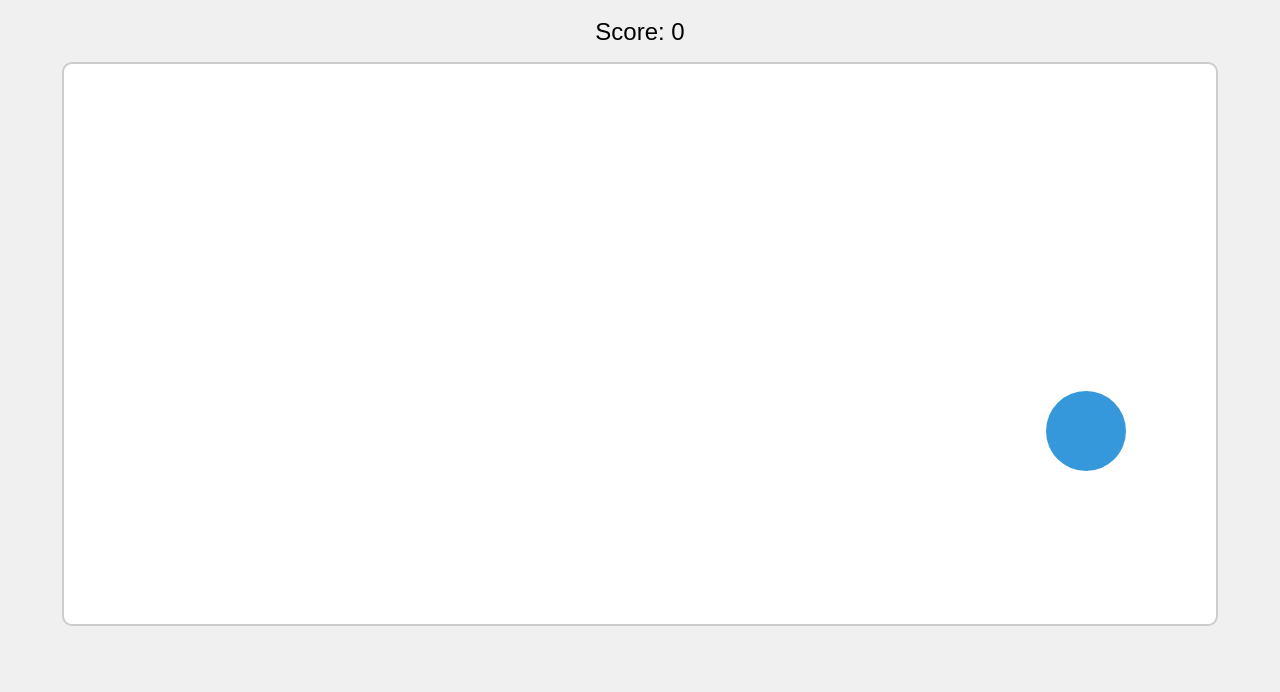
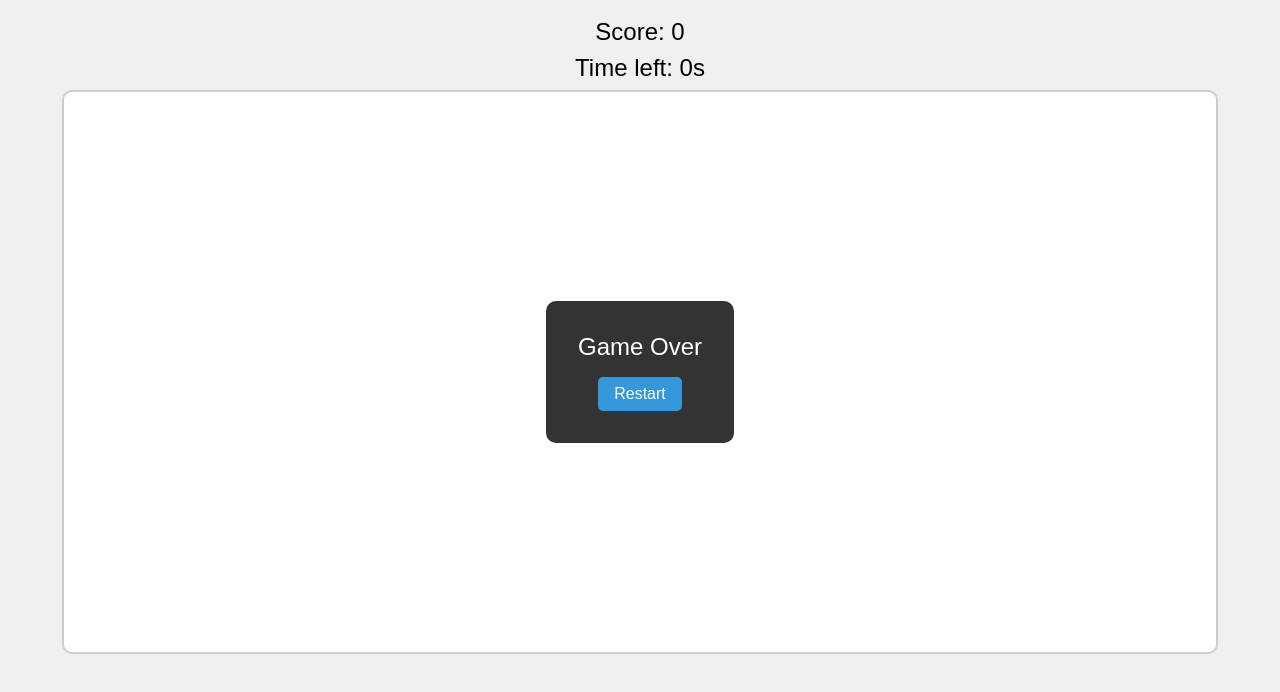
Before and after one commit to vadymps/test, a website: page index.html in a window 1280 px wide. Shown: the part 56-748 px from the top of the page. Drawn offline with Linux system fonts and the light colour scheme.

Commit message:
circle game

```diff
--- a/index.html
+++ b/index.html
@@ -18,10 +18,10 @@
       font-size: 2rem;
     }
 
-    #score {
+    #score, #timer {
       text-align: center;
       font-size: 1.5rem;
-      margin-bottom: 1rem;
+      margin: 0.5rem;
     }
 
     #gameArea {
@@ -49,12 +49,36 @@
       transition: top 0.2s, left 0.2s;
     }
 
+    #gameOver {
+      position: absolute;
+      top: 50%;
+      left: 50%;
+      transform: translate(-50%, -50%);
+      background: rgba(0,0,0,0.8);
+      color: white;
+      padding: 2rem;
+      border-radius: 10px;
+      font-size: 1.5rem;
+      display: none;
+      text-align: center;
+    }
+
+    #restartButton {
+      margin-top: 1rem;
+      padding: 0.5rem 1rem;
+      font-size: 1rem;
+      cursor: pointer;
+      background: #3498db;
+      border: none;
+      color: white;
+      border-radius: 5px;
+    }
+
     @media (max-width: 600px) {
       h1 {
         font-size: 1.5rem;
       }
-
-      #score {
+      #score, #timer {
         font-size: 1.2rem;
       }
     }
@@ -64,15 +88,28 @@
 
 <h1>Click the Circle!</h1>
 <div id="score">Score: 0</div>
+<div id="timer">Time left: 3s</div>
 <div id="gameArea">
   <div id="circle"></div>
+  <div id="gameOver">
+    Game Over<br>
+    <button id="restartButton">Restart</button>
+  </div>
 </div>
 
 <script>
   const circle = document.getElementById('circle');
   const scoreDisplay = document.getElementById('score');
+  const timerDisplay = document.getElementById('timer');
   const gameArea = document.getElementById('gameArea');
+  const gameOverScreen = document.getElementById('gameOver');
+  const restartButton = document.getElementById('restartButton');
+
   let score = 0;
+  let timeoutId;
+  let countdownInterval;
+  const timeLimit = 3; // seconds
+  let timeLeft = timeLimit;
 
   function moveCircle() {
     const circleSize = circle.offsetWidth;
@@ -82,6 +119,51 @@
     const y = Math.random() * maxY;
     circle.style.left = `${x}px`;
     circle.style.top = `${y}px`;
+
+    resetLoseTimer(); // Restart the lose timer
+  }
+
+  function updateTimerDisplay() {
+    timerDisplay.textContent = `Time left: ${timeLeft}s`;
+  }
+
+  function startCountdown() {
+    clearInterval(countdownInterval);
+    timeLeft = timeLimit;
+    updateTimerDisplay();
+    countdownInterval = setInterval(() => {
+      timeLeft--;
+      updateTimerDisplay();
+      if (timeLeft <= 0) {
+        clearInterval(countdownInterval);
+      }
+    }, 1000);
+  }
+
+  function resetLoseTimer() {
+    clearTimeout(timeoutId);
+    clearInterval(countdownInterval);
+    timeLeft = timeLimit;
+    updateTimerDisplay();
+    startCountdown();
+    timeoutId = setTimeout(() => {
+      endGame();
+    }, timeLimit * 1000);
+  }
+
+  function endGame() {
+    circle.style.display = 'none';
+    gameOverScreen.style.display = 'block';
+    clearTimeout(timeoutId);
+    clearInterval(countdownInterval);
+  }
+
+  function restartGame() {
+    score = 0;
+    scoreDisplay.textContent = `Score: ${score}`;
+    gameOverScreen.style.display = 'none';
+    circle.style.display = 'block';
+    moveCircle();
   }
 
   circle.addEventListener('click', () => {
@@ -90,7 +172,8 @@
     moveCircle();
   });
 
-  // Ensure position is updated after styles are fully loaded
+  restartButton.addEventListener('click', restartGame);
+
   window.addEventListener('load', moveCircle);
   window.addEventListener('resize', moveCircle);
 </script>
```
